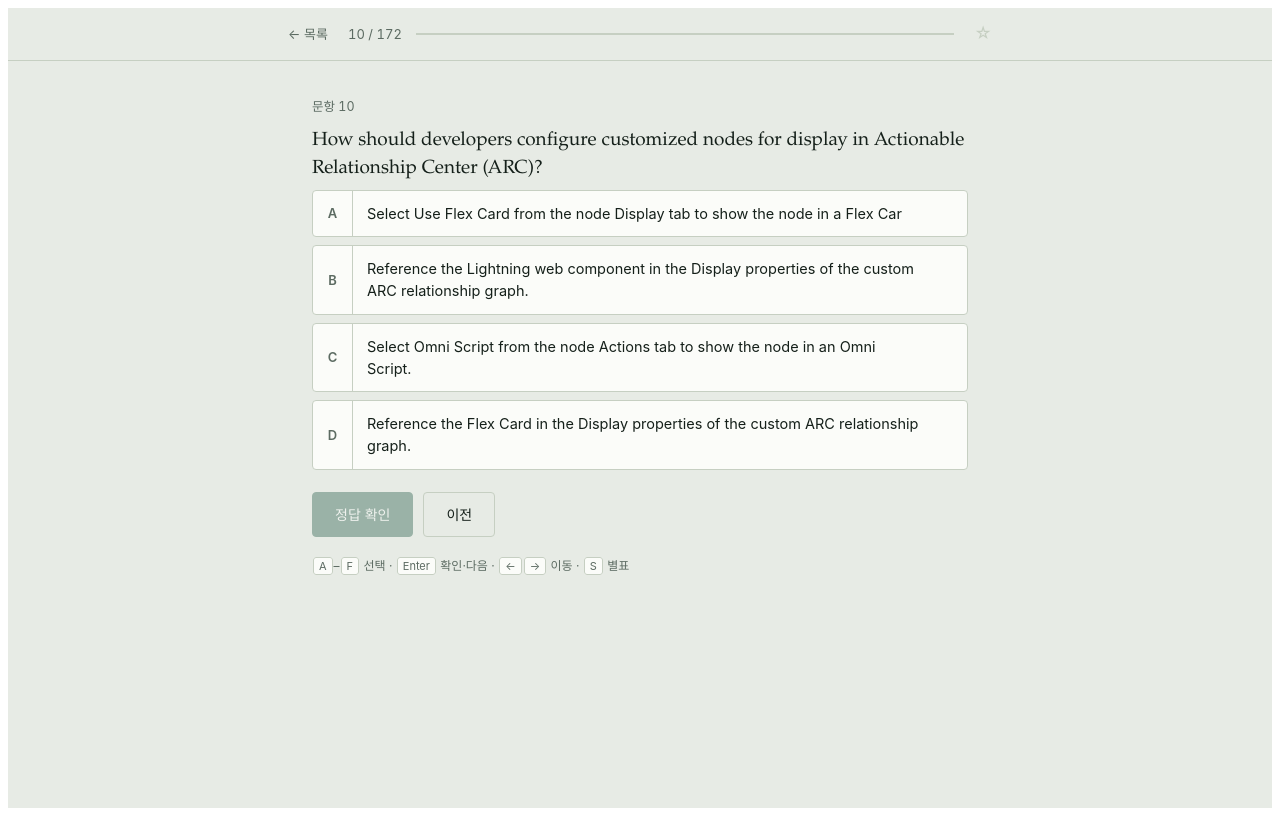
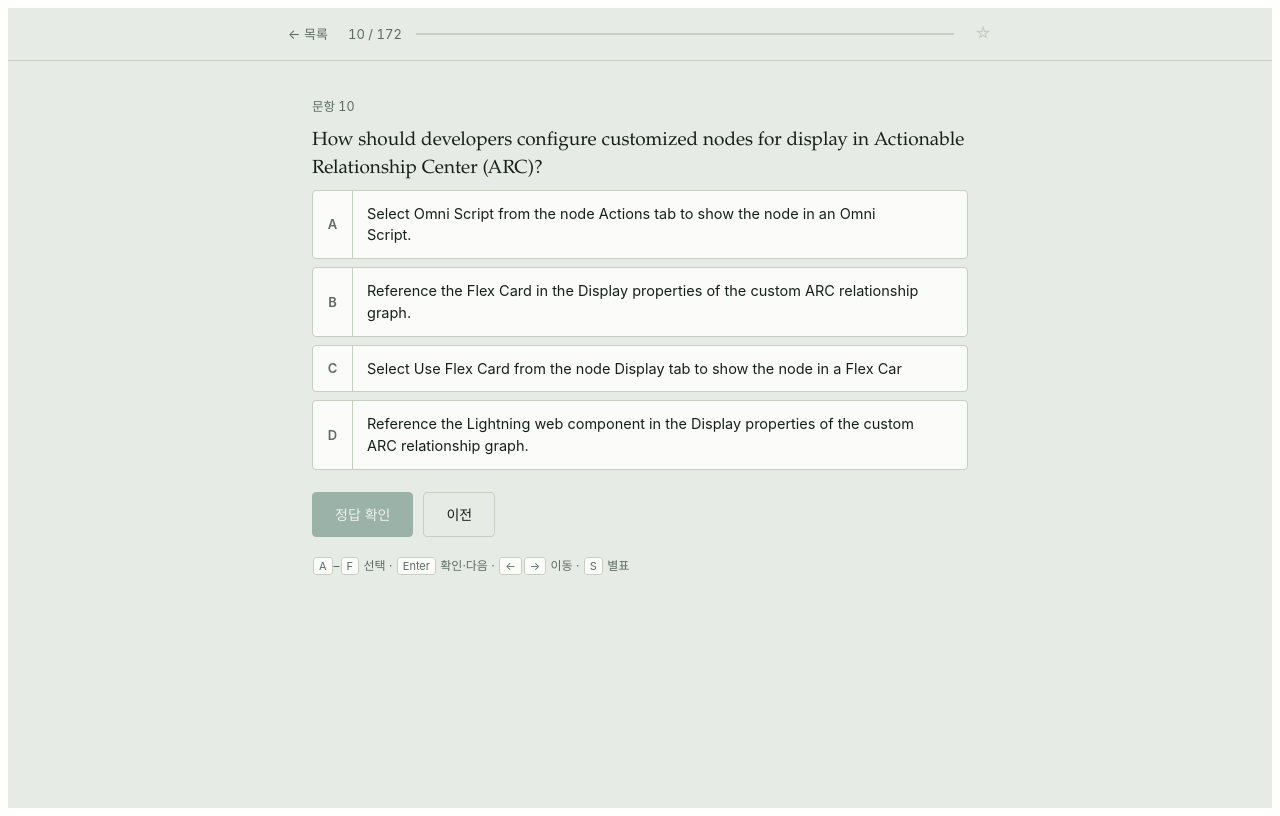
Before and after one commit to seosj1225/SF-Financial_Services_Cloud, a React (Vite) app: page / in a window 1280 px wide. Both pictures are taken after a click on the button "10". Built offline with nearby package versions, Linux system fonts and the light colour scheme.

Commit message:
abc 라벨 순서 랜덤

```diff
--- a/src/FscQuiz.jsx
+++ b/src/FscQuiz.jsx
@@ -2127,6 +2127,32 @@
 QUESTIONS.forEach((q) => {
   byId[q.i] = q;
 });
+/* 문항별 보기 순서를 무작위로 섞고 A·B·C… 라벨을 다시 매긴다.
+   내부 정답/기록은 원래 letter 그대로 두어 과거 기록과 호환된다. */
+const makeOrders = () => {
+  const o = {};
+  QUESTIONS.forEach((q) => {
+    o[q.i] = shuffle(q.o.map((raw) => raw.slice(0, 1)));
+  });
+  return o;
+};
+const optView = (q, orders) => {
+  const text = {};
+  q.o.forEach((raw) => {
+    text[raw.slice(0, 1)] = raw.slice(3);
+  });
+  const ord = orders[q.i] || q.o.map((raw) => raw.slice(0, 1));
+  return ord.map((orig, i) => ({
+    orig,
+    L: String.fromCharCode(65 + i),
+    text: text[orig],
+  }));
+};
+const dispLetters = (q, orders, letters) =>
+  optView(q, orders)
+    .filter((o) => letters.includes(o.orig))
+    .map((o) => o.L);
+
 const fmtTime = (s) =>
   `${Math.floor(s / 60)}분 ${String(s % 60).padStart(2, "0")}초`;
 const fmtDate = (ms) => {
@@ -2142,7 +2168,7 @@
   return "";
 };
 
-function Question({ q, sel, onToggle, locked, tally }) {
+function Question({ q, opts, sel, onToggle, locked, tally }) {
   const n = q.a.length;
   return (
     <>
@@ -2153,11 +2179,9 @@
       <div className="qtext">{q.q}</div>
       {/* <div className="hint">{n > 1 ? `${n}개 선택` : "1개 선택"}</div> */}
       <div className="opts">
-        {q.o.map((raw) => {
-          const L = raw.slice(0, 1);
-          const text = raw.slice(3);
-          const picked = sel.includes(L);
-          const correct = q.a.includes(L);
+        {opts.map(({ orig, L, text }) => {
+          const picked = sel.includes(orig);
+          const correct = q.a.includes(orig);
           let cls = "opt";
           if (locked) {
             if (correct) cls += " ok";
@@ -2165,10 +2189,10 @@
           } else if (picked) cls += " sel";
           return (
             <button
-              key={L}
+              key={orig}
               className={cls}
               disabled={locked}
-              onClick={() => onToggle(L)}
+              onClick={() => onToggle(orig)}
             >
               <span className="ltr">{L}</span>
               <span className="txt">{text}</span>
@@ -2205,6 +2229,7 @@
   const [examSize, setExamSize] = useState(QUESTIONS.length);
   const [showNav, setShowNav] = useState(false);
   const [dialog, setDialog] = useState(null);
+  const [orders, setOrders] = useState(makeOrders);
 
   /* ---------- storage --------- */
   useEffect(() => {
@@ -2262,12 +2287,14 @@
 
   /* ---------- session start ---------- */
   const startPractice = (ids, at = 0) => {
+    setOrders(makeOrders());
     setPool(ids);
     setIdx(at);
     setWork({});
     setView("practice");
   };
   const startExam = (n) => {
+    setOrders(makeOrders());
     setExamIds(shuffle(QUESTIONS.map((q) => q.i)).slice(0, n));
     setExamAns({});
     setEIdx(0);
@@ -2412,15 +2439,15 @@
       }
       const q = view === "practice" ? curQ : view === "exam" ? exQ : null;
       if (!q) return;
-      const letters = q.o.map((o) => o.slice(0, 1));
+      const opts = optView(q, orders);
       const li = /^[a-fA-F]$/.test(k)
-        ? letters.indexOf(k.toUpperCase())
+        ? opts.findIndex((o) => o.L === k.toUpperCase())
         : /^[1-6]$/.test(k)
           ? Number(k) - 1
           : -1;
-      if (li >= 0 && letters[li]) {
+      if (li >= 0 && opts[li]) {
         e.preventDefault();
-        (view === "practice" ? pToggle : eToggle)(letters[li]);
+        (view === "practice" ? pToggle : eToggle)(opts[li].orig);
         return;
       }
       if (k === "s" || k === "S") {
@@ -2722,6 +2749,7 @@
             <>
               <Question
                 q={curQ}
+                opts={optView(curQ, orders)}
                 sel={cur.sel}
                 onToggle={pToggle}
                 locked={cur.locked}
@@ -2734,7 +2762,7 @@
                     {c.x > 0 && ` · 이 문제 누적 ${c.x}번 틀림`}
                   </span>
                   <span>
-                    정답 <b>{curQ.a.join(" ")}</b>
+                    정답 <b>{dispLetters(curQ, orders, curQ.a).join(" ")}</b>
                   </span>
                 </div>
               )}
@@ -2813,6 +2841,7 @@
         <div className="col narrow">
           <Question
             q={exQ}
+            opts={optView(exQ, orders)}
             sel={exSel}
             onToggle={eToggle}
             locked={false}
@@ -2959,25 +2988,27 @@
                 <StarBtn id={id} />
               </div>
               <div className="rq">{q.q}</div>
-              {q.o.map((raw) => {
-                const L = raw.slice(0, 1);
-                const isA = q.a.includes(L),
-                  isM = mine.includes(L);
+              {optView(q, orders).map(({ orig, L, text }) => {
+                const isA = q.a.includes(orig),
+                  isM = mine.includes(orig);
                 if (!isA && !isM) return null;
                 return (
-                  <div key={L} className="ansline">
+                  <div key={orig} className="ansline">
                     <em
                       style={{ color: isA ? "var(--right)" : "var(--wrong)" }}
                     >
                       {isA ? "✓" : "✕"} {L}.
                     </em>{" "}
-                    {raw.slice(3)}
+                    {text}
                   </div>
                 );
               })}
               <div className="ansline" style={{ marginTop: 8 }}>
-                내 답 <em>{mine.length ? mine.join(" ") : "없음"}</em> · 정답{" "}
-                <em>{q.a.join(" ")}</em>
+                내 답{" "}
+                <em>
+                  {mine.length ? dispLetters(q, orders, mine).join(" ") : "없음"}
+                </em>{" "}
+                · 정답 <em>{dispLetters(q, orders, q.a).join(" ")}</em>
               </div>
             </div>
           );
```
